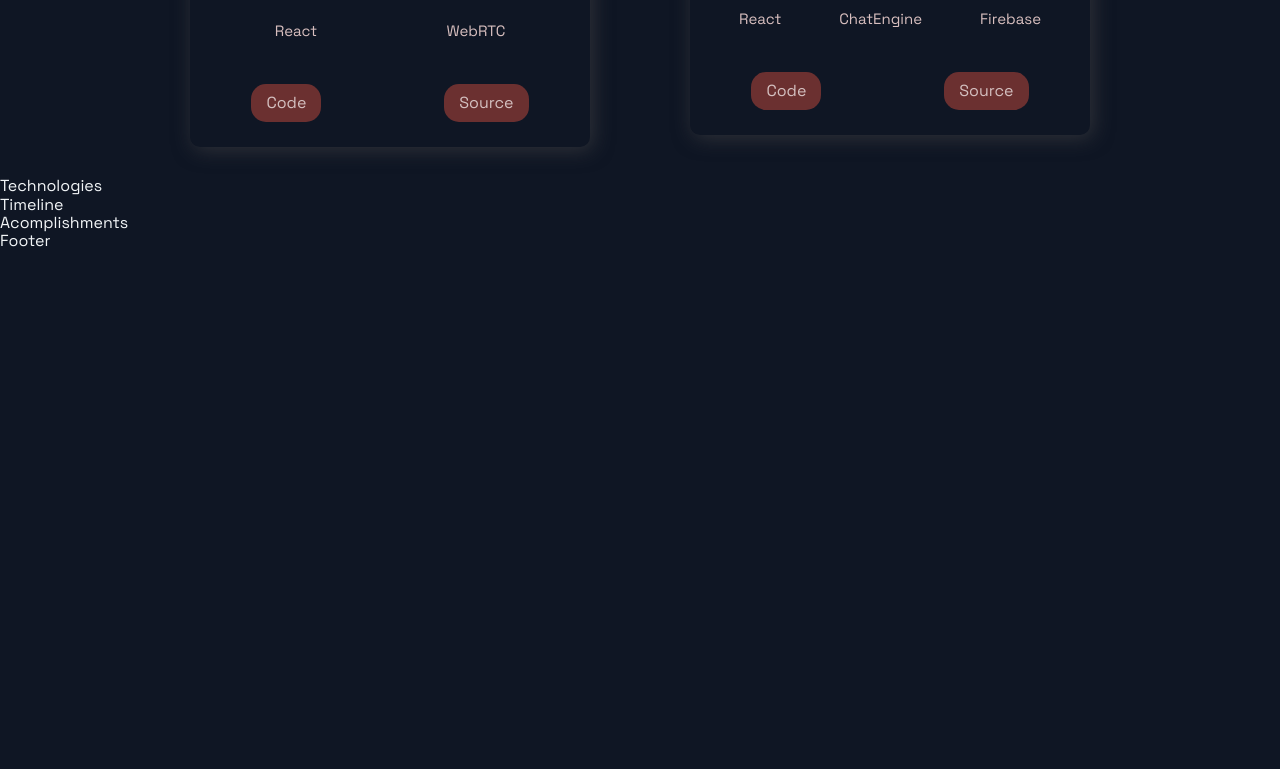
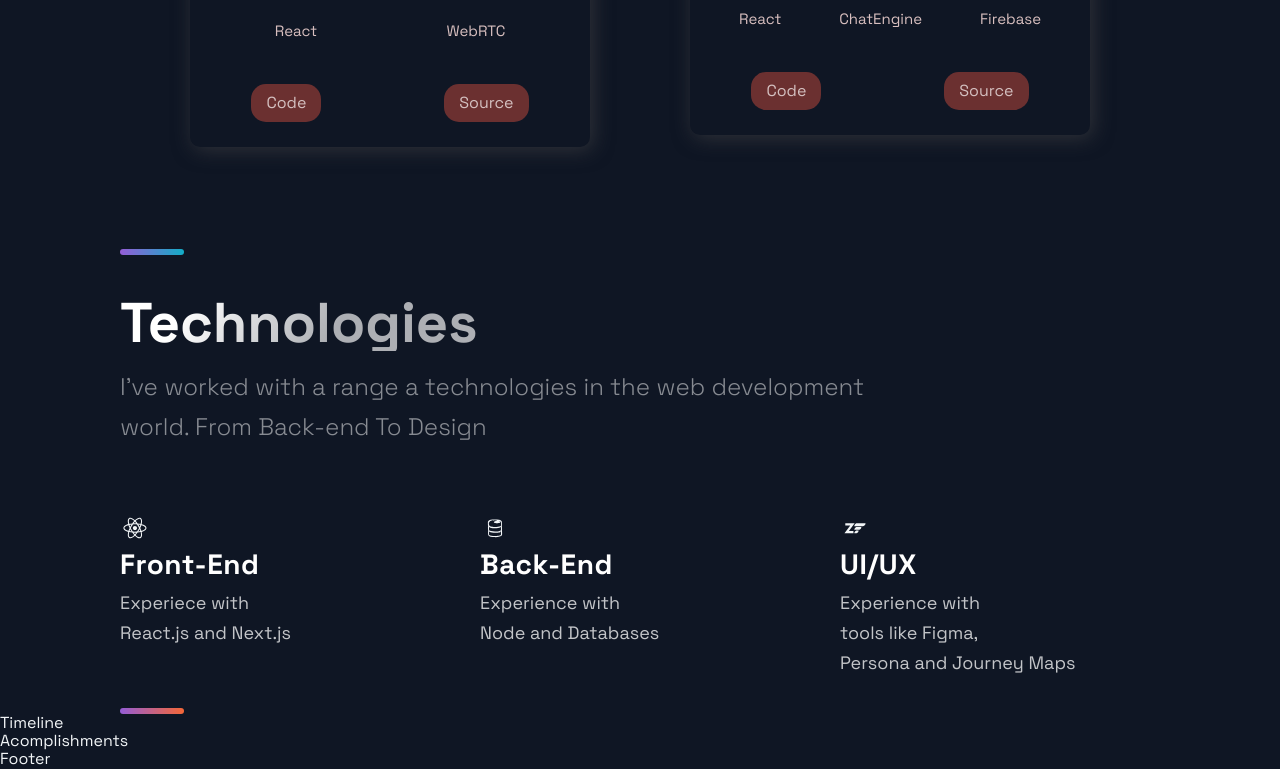
Before and after one commit to Eingest/portfolio_website, a Next.js app: page / in a window 1280 px wide. Shown: the part 2025-2794 px from the top of the page. Before the commit the page ends 2276 px from the top, so only its background shows below. Built offline with nearby package versions, Linux system fonts and the light colour scheme.

Commit message:
added Technologies

```diff
--- a/src/components/Technologies/Technologies.js
+++ b/src/components/Technologies/Technologies.js
@@ -1,12 +1,68 @@
-import React from 'react';
-import { DiFirebase, DiReact, DiZend } from 'react-icons/di';
-import { Section, SectionDivider, SectionText, SectionTitle } from '../../styles/GlobalComponents';
-import { List, ListContainer, ListItem, ListParagraph, ListTitle } from './TechnologiesStyles';
+import React from "react";
+import { DiFirebase, DiReact, DiZend } from "react-icons/di";
+import {
+  Section,
+  SectionDivider,
+  SectionText,
+  SectionTitle,
+} from "../../styles/GlobalComponents";
+import {
+  List,
+  ListContainer,
+  ListItem,
+  ListParagraph,
+  ListTitle,
+} from "./TechnologiesStyles";
 
-const Technologies = () =>  (
-  <div>
-    Technologies
-  </div>
+const Technologies = () => (
+  <Section id="tech">
+    <SectionDivider divider />
+    <SectionTitle>Technologies</SectionTitle>
+    <SectionText>
+      I've worked with a range a technologies in the web development world. From
+      Back-end To Design
+    </SectionText>
+    <List>
+      <ListItem>
+        <picture>
+          <DiReact size="3rem" />
+        </picture>
+        <ListContainer>
+          <ListTitle>Front-End</ListTitle>
+          <ListParagraph>
+            Experiece with <br />
+            React.js and Next.js
+          </ListParagraph>
+        </ListContainer>
+      </ListItem>
+      <ListItem>
+        <picture>
+          <DiFirebase size="3rem" />
+        </picture>
+        <ListContainer>
+          <ListTitle>Back-End</ListTitle>
+          <ListParagraph>
+            Experience with <br />
+            Node and Databases
+          </ListParagraph>
+        </ListContainer>
+      </ListItem>
+      <ListItem>
+        <picture>
+          <DiZend size="3rem" />
+        </picture>
+        <ListContainer>
+          <ListTitle>UI/UX</ListTitle>
+          <ListParagraph>
+            Experience with <br />
+            tools like Figma, <br />
+            Persona and Journey Maps
+          </ListParagraph>
+        </ListContainer>
+      </ListItem>
+    </List>
+    <SectionDivider colorAlt />
+  </Section>
 );
 
 export default Technologies;
--- a/src/components/Technologies/TechnologiesStyles.js
+++ b/src/components/Technologies/TechnologiesStyles.js
@@ -1,8 +1,12 @@
-import styled from 'styled-components'
+import styled from "styled-components";
 
 export const ImageContainer = styled.div`
   text-align: center;
-  background-image: radial-gradient(50% 50% at 50% 50%, rgba(79, 108, 176, 0.25) 53.8%, rgba(79, 108, 176, 0) 100%);
+  background-image: radial-gradient(
+    50% 50% at 50% 50%,
+    rgba(79, 108, 176, 0.25) 53.8%,
+    rgba(79, 108, 176, 0) 100%
+  );
   width: 100%;
   padding: 60px;
   margin-top: 48px;
@@ -11,21 +15,21 @@
   align-items: center;
   justify-content: center;
 
-  @media ${props => props.theme.breakpoints.lg} {
+  @media ${(props) => props.theme.breakpoints.lg} {
     background-image: none;
     padding: 0;
     margin-top: 40px;
   }
-  @media ${props => props.theme.breakpoints.md} {
+  @media ${(props) => props.theme.breakpoints.md} {
     background-image: none;
     padding: 0;
     margin-top: 16px;
   }
-`
+`;
 
 export const MainImage = styled.img`
   width: 100%;
-`
+`;
 
 export const List = styled.ul`
   list-style-type: none;
@@ -34,84 +38,84 @@
   gap: 40px;
   margin: 3rem 0;
 
-  @media ${props => props.theme.breakpoints.lg}{
+  @media ${(props) => props.theme.breakpoints.lg} {
     margin: 64px 0;
   }
 
-  @media ${props => props.theme.breakpoints.md}{
+  @media ${(props) => props.theme.breakpoints.md} {
     margin: 64px 0;
-    gap: 24px
+    gap: 24px;
   }
 
-  @media ${props => props.theme.breakpoints.sm}{
+  @media ${(props) => props.theme.breakpoints.sm} {
     display: flex;
     flex-direction: column;
     margin: 32px 0;
   }
-`
+`;
 
 export const ListContainer = styled.div`
   display: flex;
   flex-direction: column;
 
-  @media ${props => props.theme.breakpoints.sm}{
+  @media ${(props) => props.theme.breakpoints.sm} {
     display: flex;
     margin-left: 18px;
   }
-`
+`;
 
 export const ListTitle = styled.h4`
   font-weight: 700;
   font-size: 28px;
   line-height: 32px;
   letter-spacing: 0.02em;
-  color: #FFFFFF;
+  color: #ffffff;
   margin-bottom: 8px;
 
-@media ${props => props.theme.breakpoints.md}{
+  @media ${(props) => props.theme.breakpoints.md} {
     font-size: 24px;
     line-height: 28px;
   }
 
-@media ${props => props.theme.breakpoints.sm}{
+  @media ${(props) => props.theme.breakpoints.sm} {
     font-size: 20px;
     line-height: 28px;
     letter-spacing: 0.02em;
     margin-bottom: 4px;
   }
-`
+`;
 
 export const ListParagraph = styled.p`
   font-size: 18px;
   line-height: 30px;
   color: rgba(255, 255, 255, 0.75);
 
-  @media ${props => props.theme.breakpoints.md}{
+  @media ${(props) => props.theme.breakpoints.md} {
     font-size: 16px;
     line-height: 28px;
   }
 
-  @media ${props => props.theme.breakpoints.sm}{
+  @media ${(props) => props.theme.breakpoints.sm} {
     font-size: 14px;
     line-height: 22px;
   }
-`
+`;
 
 export const ListItem = styled.li`
   max-width: 320px;
   display: flex;
   flex-direction: column;
 
-@media ${props => props.theme.breakpoints.md}{
+  @media ${(props) => props.theme.breakpoints.md} {
     max-width: 203px;
   }
 
-@media ${props => props.theme.breakpoints.sm}{
+  @media ${(props) => props.theme.breakpoints.sm} {
     margin-bottom: 14px;
     max-width: 320px;
     flex-direction: row;
   }
-`
+`;
 
 export const ListIcon = styled.img`
   display: block;
@@ -119,15 +123,15 @@
   height: 48px;
   margin-bottom: 10px;
 
-  @media ${props => props.theme.breakpoints.md}{
+  @media ${(props) => props.theme.breakpoints.md} {
     width: 40px;
     height: 40px;
     margin-bottom: 8px;
   }
 
-  @media ${props => props.theme.breakpoints.sm}{
+  @media ${(props) => props.theme.breakpoints.sm} {
     width: 32px;
     height: 32px;
     margin-bottom: 0px;
   }
-`
+`;
```
Lines whose indentation alone changed are shown as unchanged.
